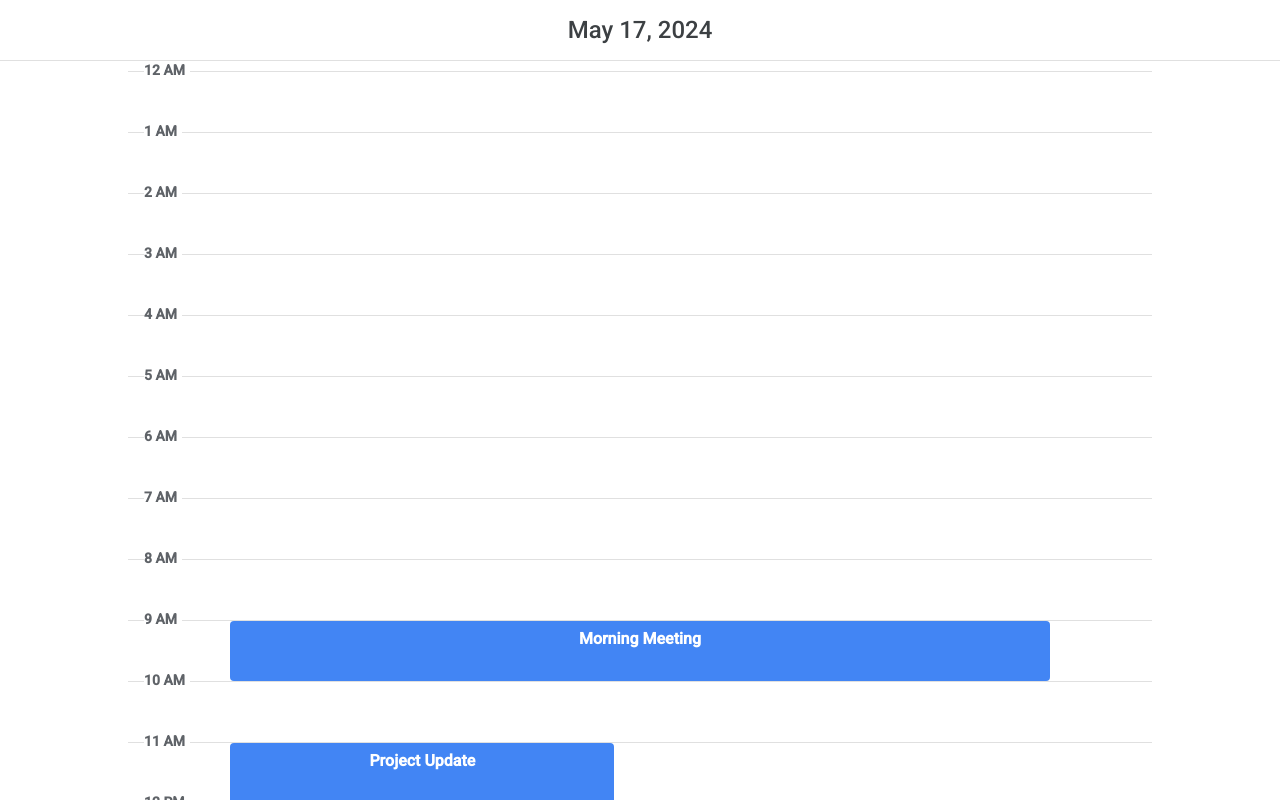
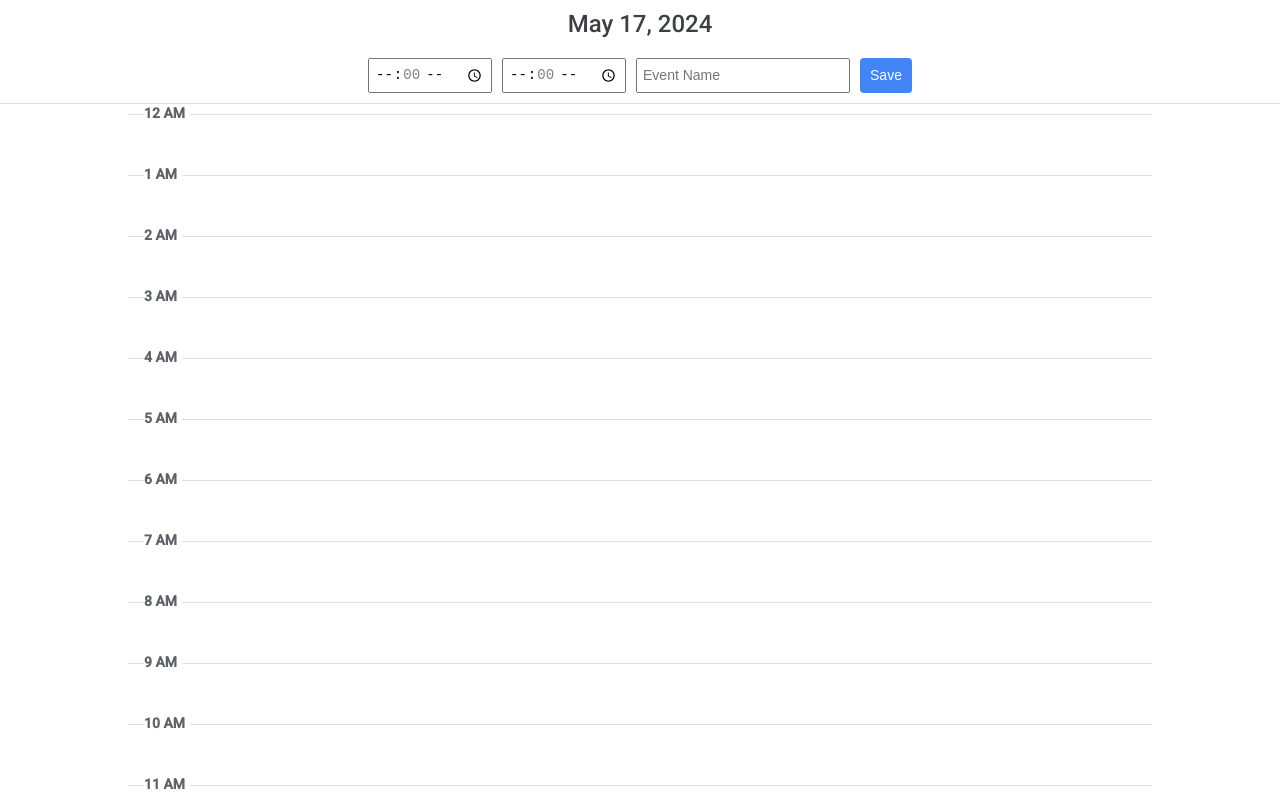
Before and after one commit to klister10/calendarCodingChallenge, a React (Create React App) app: page / in a window 1280 px wide. Built offline with nearby package versions, Linux system fonts and the light colour scheme.

Commit message:
event input

```diff
--- a/src/components/CalendarDay.js
+++ b/src/components/CalendarDay.js
@@ -4,35 +4,57 @@ import { fetchEventsByDate } from '../services/api';
 import ErrorBanner from './ErrorBanner';
 import LoadingSpinner from './LoadingSpinner';
 import Event from './Event';
+import EventInput from './EventInput';
 import { findOverlappingEvents } from '../utils/findOverlappingEvents';
 
 const CalendarDay = ({ calendarDate }) => {
   const [events, setEvents] = useState([]);
   const [error, setError] = useState(null);
   const [loading, setLoading] = useState(true);
+  const [selectedStartTime, setSelectedStartTime] = useState(null);
+  const [hoveredBlock, setHoveredBlock] = useState(null);
 
-  // Fetch events for the selected date
-  // on mount and whenever the date changes
-  // keep the calendar in a loading state until the events are fetched
   useEffect(() => {
+    fetchEvents();
+  }, [calendarDate]);
+
   const fetchEvents = async () => {
     try {
+      setLoading(true);
       const data = await fetchEventsByDate(calendarDate);
       const processedEvents = findOverlappingEvents(data || []);
       setEvents(processedEvents);
     } catch (error) {
-        // Handle the error by displaying an error banner
       setError('Failed to fetch events. Please try again later.');
     } finally {
       setLoading(false);
     }
   };
 
-    fetchEvents();
-  }, [calendarDate]);
-
   const handleCloseError = () => {
     setError(null);
+  };
+
+  const handleSaveEvent = () => {
+    fetchEvents();
+  };
+
+  const handleBlockClick = (hour) => {
+    const formattedHour = hour.toString().padStart(2, '0') + ':00';
+    setSelectedStartTime(formattedHour);
+  };
+
+  const handleMouseOverBlock = (hour) => {
+    setHoveredBlock(hour);
+  };
+
+  const handleMouseLeaveBlock = () => {
+    setHoveredBlock(null);
+  };
+
+  const handleMouseOverEvent = (event) => {
+    event.stopPropagation();
+    setHoveredBlock(null);
   };
 
   const formattedDate = calendarDate.toLocaleDateString('en-US', {
@@ -41,12 +63,8 @@ const CalendarDay = ({ calendarDate }) => {
     year: 'numeric',
   });
 
-  // Height of each hour block in pixels
-  // we are setting this using JS to coordinate the event component height with
-  // the height of the hour blocks. I don't love this and would like to revisit it
   const hourBlockHeight = 60;
 
-  // Filter events for the given hour and map them to Event components
   const getEventsForHour = (hour) => {
     return events
       .filter(event => {
@@ -65,20 +83,24 @@ const CalendarDay = ({ calendarDate }) => {
               left: `${10 + (event.position * (widthPerEvent + 5))}%`, // Add 10px margin
               width: `${widthPerEvent}%`
             }}
+            onMouseOver={handleMouseOverEvent}
+            onMouseLeave={(e) => e.stopPropagation()}
           />
         );
       });
   };
 
-  // Generate 24 hour blocks for the day
   const generateHourBlocks = () => {
     return Array.from({ length: 24 }, (_, hour) => {
       const eventsForHour = getEventsForHour(hour);
       return (
         <div
           key={hour}
-          className={`hourBlock ${eventsForHour.length > 0 ? 'scheduled' : ''}`}
+          className={`hourBlock ${eventsForHour.length > 0 ? 'scheduled' : ''} ${hoveredBlock === hour ? 'hover' : ''}`}
           style={{ height: `${hourBlockHeight}px` }}
+          onClick={() => handleBlockClick(hour)}
+          onMouseOver={() => handleMouseOverBlock(hour)}
+          onMouseLeave={handleMouseLeaveBlock}
         >
           <div className="hourLabel">{`${hour % 12 || 12} ${hour < 12 ? 'AM' : 'PM'}`}</div>
           {eventsForHour}
@@ -88,9 +110,15 @@ const CalendarDay = ({ calendarDate }) => {
   };
 
   return (
-    <div className="calendarDay">
+    <div className="calendarDay" data-testid="calendar-day">
       <div className="header">
         <div className="date">{formattedDate}</div>
+        <EventInput
+          onSave={handleSaveEvent}
+          defaultStartTime={selectedStartTime}
+          onError={setError}
+          setLoading={setLoading}
+        />
       </div>
       {error && <ErrorBanner message={error} onClose={handleCloseError} />}
       <div className="hoursContainer" style={{ height: `${hourBlockHeight * 24}px` }}>
--- a/src/components/CalendarDay.scss
+++ b/src/components/CalendarDay.scss
@@ -7,23 +7,24 @@
   height: 100%;
   font-family: 'Roboto', sans-serif;
   background-color: #ffffff;
-  justify-content: center;
   align-items: center;
 
   .header {
     display: flex;
-    justify-content: center;
-    padding: 16px;
-    border-bottom: 1px solid #e0e0e0;
+    flex-direction: column;
+    width: 100%;
+    background-color: #fff;
     position: sticky;
     top: 0;
-    z-index: 1;
-    width: 100%;
+    z-index: 2;
+    border-bottom: 1px solid #e0e0e0;
 
     .date {
+      text-align: center;
       font-size: 24px;
       font-weight: 500;
       color: #3c4043;
+      padding: 10px 0;
     }
   }
 
@@ -31,6 +32,7 @@
     width: 80%;
     flex-grow: 1;
     overflow-y: auto;
+    margin: 0 auto;
 
     .hourBlock {
       display: flex;
@@ -39,6 +41,7 @@
       border-top: 1px solid #e0e0e0;
       background-color: #ffffff;
       transition: background-color 0.3s;
+      cursor: pointer;
 
       &:first-of-type {
         margin-top: 10px;
@@ -57,10 +60,10 @@
         background-color: #ffffff;
         padding-right: 5px; /* Ensure some padding to the right for better readability */
       }
-    }
 
-    .hourBlock:hover:not(.scheduled) {
-      background-color: #e8f0fe;
+      &.hover {
+        background-color: #e8f0fe;
+      }
     }
   }
 
--- a/src/components/Event.js
+++ b/src/components/Event.js
@@ -1,10 +1,14 @@
 import React from 'react';
 import './Event.scss';
 
-const Event = ({ event, hourBlockHeight, style }) => {
+const Event = ({ event, hourBlockHeight, style, onMouseOver, onMouseLeave }) => {
   const eventStartHour = parseInt(event.startTime.split(':')[0], 10);
   const eventEndHour = parseInt(event.endTime.split(':')[0], 10);
   const eventDuration = eventEndHour - eventStartHour;
+
+  const onClick = (event) => {
+    event.stopPropagation();
+  }
 
   return (
     <div
@@ -13,6 +17,9 @@ const Event = ({ event, hourBlockHeight, style }) => {
         height: `${eventDuration * hourBlockHeight}px`,
         ...style
       }}
+      onMouseOver={onMouseOver}
+      onMouseLeave={onMouseLeave}
+      onClick={onClick}
     >
       <span className="eventTitle">{event.name}</span>
     </div>
--- /dev/null
+++ b/src/components/EventInput.js
@@ -0,0 +1,119 @@
+import React, { useState, useEffect, useRef } from 'react';
+import './EventInput.scss';
+import { addEvent } from '../services/api';
+
+const EventInput = ({ onSave, defaultStartTime, onError, setLoading }) => {
+  const [startTime, setStartTime] = useState(defaultStartTime);
+  const [endTime, setEndTime] = useState('');
+  const [name, setName] = useState('');
+  const startTimeInputRef = useRef(null);
+  const endTimeInputRef = useRef(null);
+
+  useEffect(() => {
+    setStartTime(defaultStartTime);
+    if (startTimeInputRef.current) {
+      startTimeInputRef.current.focus();
+    }
+  }, [defaultStartTime]);
+
+  useEffect(() => {
+    // Unfocus the input on mount
+    if (startTimeInputRef.current) {
+      startTimeInputRef.current.blur();
+    }
+  }, []);
+
+  const isValidTime = (time) => {
+    const timePattern = /^([01]\d|2[0-3]):00$/;
+    return timePattern.test(time);
+  };
+
+  const isValidName = (name) => {
+    return typeof name === 'string' && name.trim().length > 0;
+  };
+
+  const validateInput = () => {
+    if (!isValidTime(startTime)) {
+      onError('Start time must be an exact hour (e.g., 14:00).');
+      return false;
+    }
+    if (!isValidTime(endTime)) {
+      onError('End time must be an exact hour (e.g., 15:00).');
+      return false;
+    }
+    if (!isValidName(name)) {
+      onError('Event name must be a non-empty string.');
+      return false;
+    }
+    const startHour = parseInt(startTime.split(':')[0], 10);
+    const endHour = parseInt(endTime.split(':')[0], 10);
+    if (endHour <= startHour) {
+      onError('End time must be after start time.');
+      return false;
+    }
+    return true;
+  };
+
+  const handleSave = async () => {
+    if (validateInput()) {
+      const newEvent = { startTime, endTime, name };
+      try {
+        setLoading(true);
+        await addEvent(newEvent);
+        onSave();
+        setStartTime(defaultStartTime);
+        setEndTime('');
+        setName('');
+      } catch (error) {
+        console.log("Error saving event:", error);
+        onError(error.message);
+      } finally {
+        setLoading(false);
+      }
+    }
+  };
+
+  const handleTimeChange = (setter) => (e) => {
+    const value = e.target.value;
+    const [hours, minutes] = value.split(':');
+    if (minutes !== '00') {
+      setter(`${hours.padStart(2, '0')}:00`);
+    } else {
+      setter(value);
+    }
+  };
+
+  return (
+    <div className="eventInput">
+      <input
+        className="timeInput"
+        id="startTimeInput"
+        type="time"
+        value={startTime}
+        onChange={handleTimeChange(setStartTime)}
+        step="3600"
+        placeholder="Start Time"
+        ref={startTimeInputRef}
+      />
+      <input
+        className="timeInput"
+        type="time"
+        value={endTime}
+        onChange={handleTimeChange(setEndTime)}
+        step="3600"
+        placeholder="End Time"
+        ref={endTimeInputRef}
+      />
+      <input
+        className="nameInput"
+        type="text"
+        value={name}
+        onChange={(e) => setName(e.target.value)}
+        placeholder="Event Name"
+      />
+      <button onClick={handleSave}>Save</button>
+    </div>
+  );
+};
+
+export default EventInput;
--- /dev/null
+++ b/src/components/EventInput.scss
@@ -0,0 +1,35 @@
+.eventInput {
+  display: flex;
+  gap: 10px;
+  padding: 10px;
+  background-color: #fff;
+  z-index: 2;
+  justify-content: center;
+
+  input {
+    padding: 5px;
+    font-size: 14px;
+  }
+
+  .timeInput {
+    width: 110px;
+  }
+
+  .nameInput {
+    width: 200px;
+  }
+
+  button {
+    padding: 5px 10px;
+    font-size: 14px;
+    background-color: #4285f4;
+    color: #fff;
+    border: none;
+    border-radius: 4px;
+    cursor: pointer;
+
+    &:hover {
+      background-color: #357ae8;
+    }
+  }
+}
--- a/src/services/api.js
+++ b/src/services/api.js
@@ -1,49 +1,35 @@
 // Dummy events data
-const dummyEvents = [
-  {
-    date: new Date(),
-    startTime: '09:00',
-    endTime: '10:00',
-    name: 'Morning Meeting',
-  },
-  {
-    date: new Date(),
-    startTime: '11:00',
-    endTime: '13:00',
-    name: 'Project Update',
-  },
-  {
-    date: new Date(),
-    startTime: '12:00',
-    endTime: '13:00',
-    name: 'Lunch & Learn',
-  },
-  {
-    date: new Date(),
-    startTime: '14:00',
-    endTime: '15:00',
-    name: 'Client Call',
-  },
-  {
-    date: new Date(),
-    startTime: '16:00',
-    endTime: '17:00',
-    name: 'Team Sync-up',
-  },
-];
+let sessionEvents = [];
 
 export async function fetchEventsByDate(calendarDate) {
   console.log("fetching calendar events for date:", calendarDate, ". returning mock data");
   try {
     // Simulate an API call with a delay
-    await new Promise((resolve) => setTimeout(resolve, 2000));
+    await new Promise((resolve) => setTimeout(resolve, 1000));
 
     // Simulate an error by uncommenting the following line
     //throw new Error('Failed to fetch events. Please try again later.');
 
-    return dummyEvents;
+    return sessionEvents;
   } catch (error) {
     console.error('Error fetching calendar events:', error);
     throw error; // Re-throw the error to propagate it, so that CalendarDay can handle it
   }
 }
+
+export async function addEvent(event) {
+  console.log("saving event:", event, ". just saving locally because call is mocked");
+  try {
+    // Simulate an API call with a delay
+    await new Promise((resolve) => setTimeout(resolve, 1000));
+
+    // Simulate an error by uncommenting the following line
+    //throw new Error('Failed to fetch events. Please try again later.');
+
+    sessionEvents.push(event);
+    return;
+  } catch (error) {
+    console.error('Error adding calendar event:', error);
+    throw error; // Re-throw the error to propagate it, so that CalendarDay can handle it
+  }
+}
```
Also changed, not shown: 1 other file (tests, documents, lock files or other folders). Lines whose indentation alone changed are shown as unchanged.
